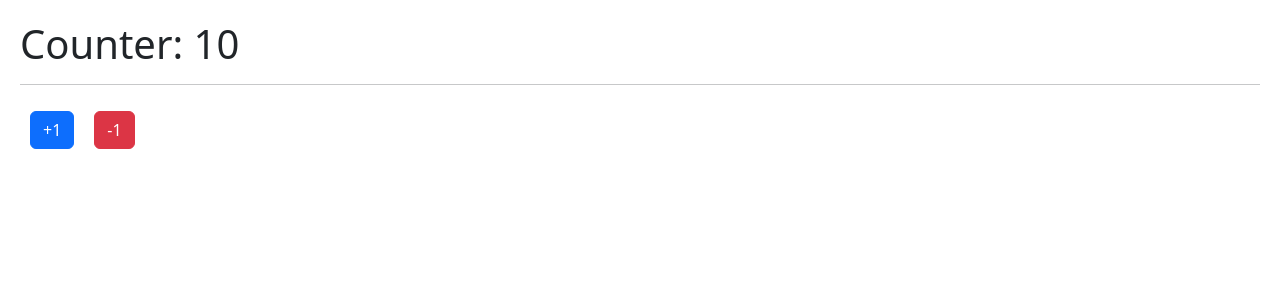
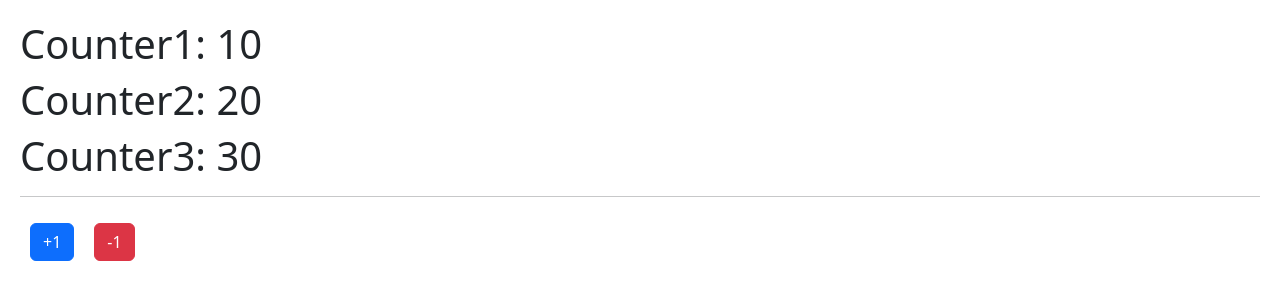
Before and after one commit to Alejandrolga02/Hook-App, a React (Vite) app: page / in a window 1280 px wide. Shown: the top 300 px of the page. Built offline with nearby package versions, Linux system fonts and the light colour scheme.

Commit message:
CounterApp changed state to object

```diff
--- a/src/01-useState/CounterApp.jsx
+++ b/src/01-useState/CounterApp.jsx
@@ -1,18 +1,40 @@
 import { useState } from "react";
 
 export const CounterApp = () => {
-	const [counter, setCounter] = useState(10);
+	const [{ counter1, counter2, counter3 }, setCounter] = useState({
+		counter1: 10,
+		counter2: 20,
+		counter3: 30,
+	});
 
 	return (
 		<>
-			<h1>Counter: {counter}</h1>
+			<h1>Counter1: {counter1}</h1>
+			<h1>Counter2: {counter2}</h1>
+			<h1>Counter3: {counter3}</h1>
 
 			<hr />
 
-			<button onClick={() => setCounter(counter + 1)} className="btn btn-primary">
+			<button
+				onClick={() =>
+					setCounter({
+						counter1: counter1 + 1,
+						counter2,
+						counter3,
+					})
+				}
+				className="btn btn-primary">
 				+1
 			</button>
-			<button onClick={() => setCounter(counter - 1)} className="btn btn-danger">
+			<button
+				onClick={() =>
+					setCounter(({ counter1, counter2, counter3 }) => ({
+						counter1: counter1 - 1,
+						counter2,
+						counter3,
+					}))
+				}
+				className="btn btn-danger">
 				-1
 			</button>
 		</>
```
